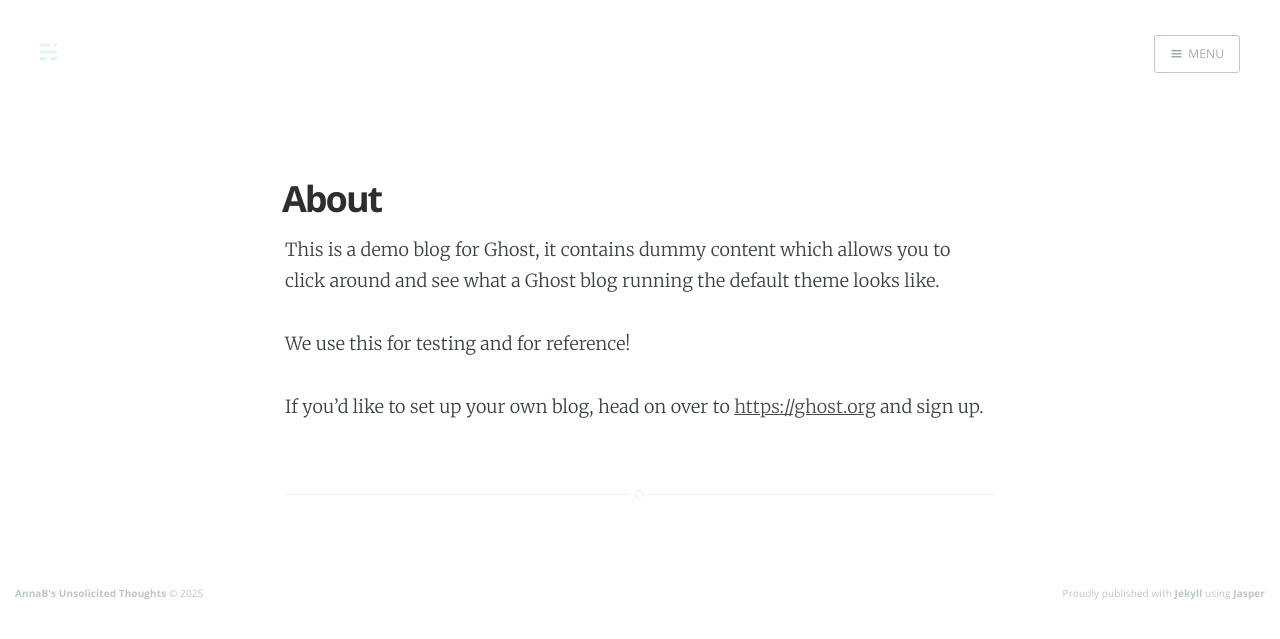
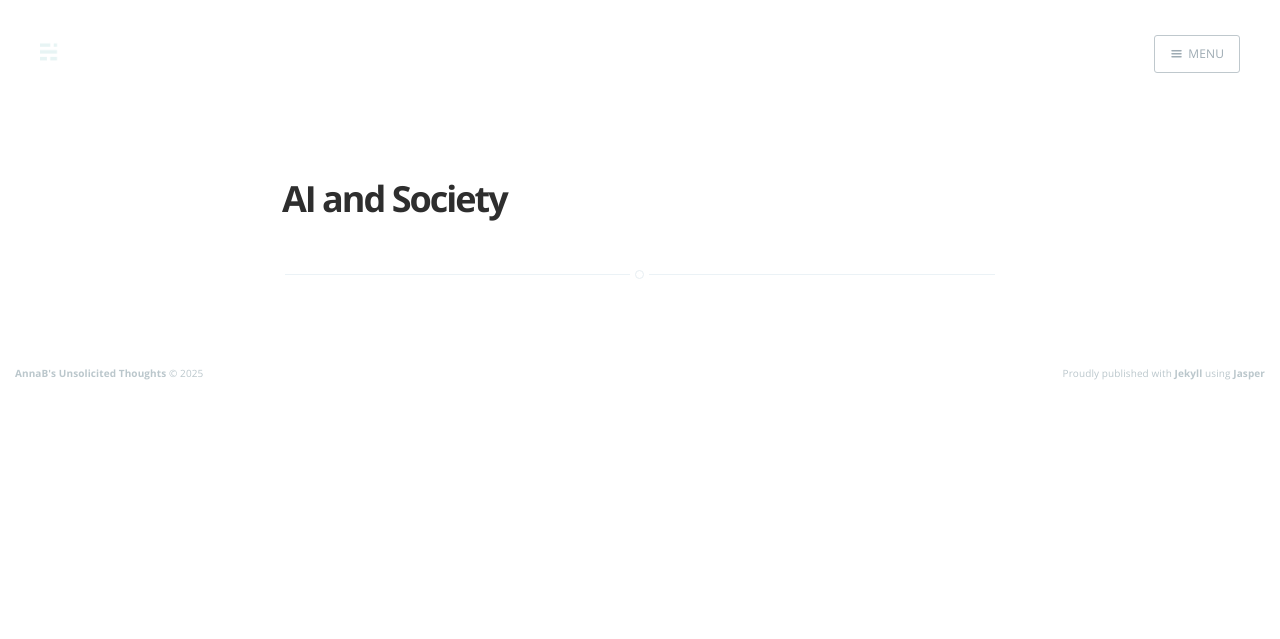
Before and after one commit to annabavaresco/annabs-unsolicited-thoughts, a Jekyll site: the page built from society/index.md, in a window 1280 px wide. Shown: the top 639 px of the page. Built offline with Jekyll 4.4.1, drawn with Linux system fonts in a browser that asks for light colours; nearby versions of some CDN libraries.

Commit message:
more fixes

```diff
--- a/society/index.md
+++ b/society/index.md
@@ -1,13 +1,7 @@
 ---
 layout: page
-title: About
+title: AI and Society
 navigation: true
 logo: 'assets/images/ghost.png'
 current: tag/society
 ---
-
-This is a demo blog for Ghost, it contains dummy content which allows you to click around and see what a Ghost blog running the default theme looks like.
-
-We use this for testing and for reference!
-
-If you'd like to set up your own blog, head on over to [https://ghost.org](https://ghost.org) and sign up.
```
